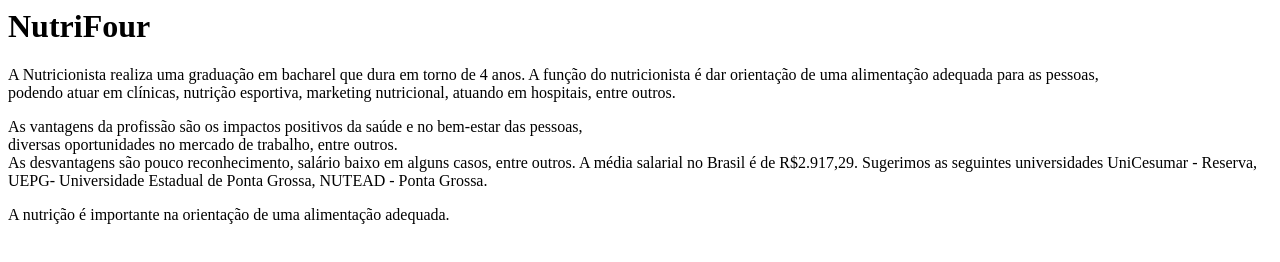
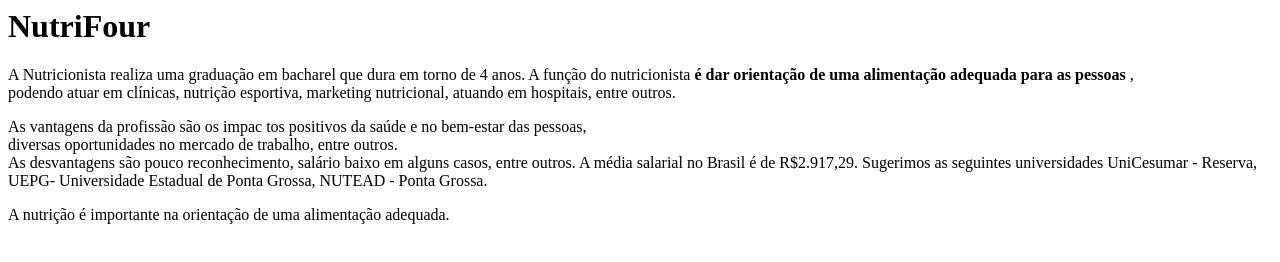
Before and after one commit to sasah0221/PensamentoComputacional_1C, a plain HTML site: page index.html in a window 1280 px wide. Drawn offline with Linux system fonts and the light colour scheme.

Commit message:
formatando

```diff
--- a/index.html
+++ b/index.html
@@ -1,7 +1,7 @@
  <h1> NutriFour </h1>
  <p>A Nutricionista realiza uma graduação em bacharel que dura em torno de 4 anos.
-A função do nutricionista é dar orientação de uma alimentação adequada para as pessoas, <br> podendo atuar em clínicas, nutrição esportiva, marketing nutricional, atuando em hospitais, entre outros.</p>
-<p>As vantagens da profissão são os impactos positivos da saúde e no bem-estar das pessoas, <br>diversas oportunidades  no mercado de trabalho, entre outros.<br> As desvantagens são pouco reconhecimento, salário baixo em alguns casos, entre outros.
+A função do nutricionista <b> é dar orientação de uma alimentação adequada para as pessoas </b>, <br> podendo atuar em clínicas, nutrição esportiva, marketing nutricional, atuando em hospitais, entre outros.</p>
+<p>As vantagens da profissão são os impac tos positivos da saúde e no bem-estar das pessoas, <br>diversas oportunidades  no mercado de trabalho, entre outros.<br> As desvantagens são pouco reconhecimento, salário baixo em alguns casos, entre outros.
 A média salarial no Brasil é de R$2.917,29. Sugerimos as seguintes universidades UniCesumar - Reserva,<br> UEPG- Universidade Estadual de Ponta Grossa, NUTEAD - Ponta Grossa.</p>
 
 <p>A nutrição é importante na orientação de uma alimentação adequada.</p>
```
